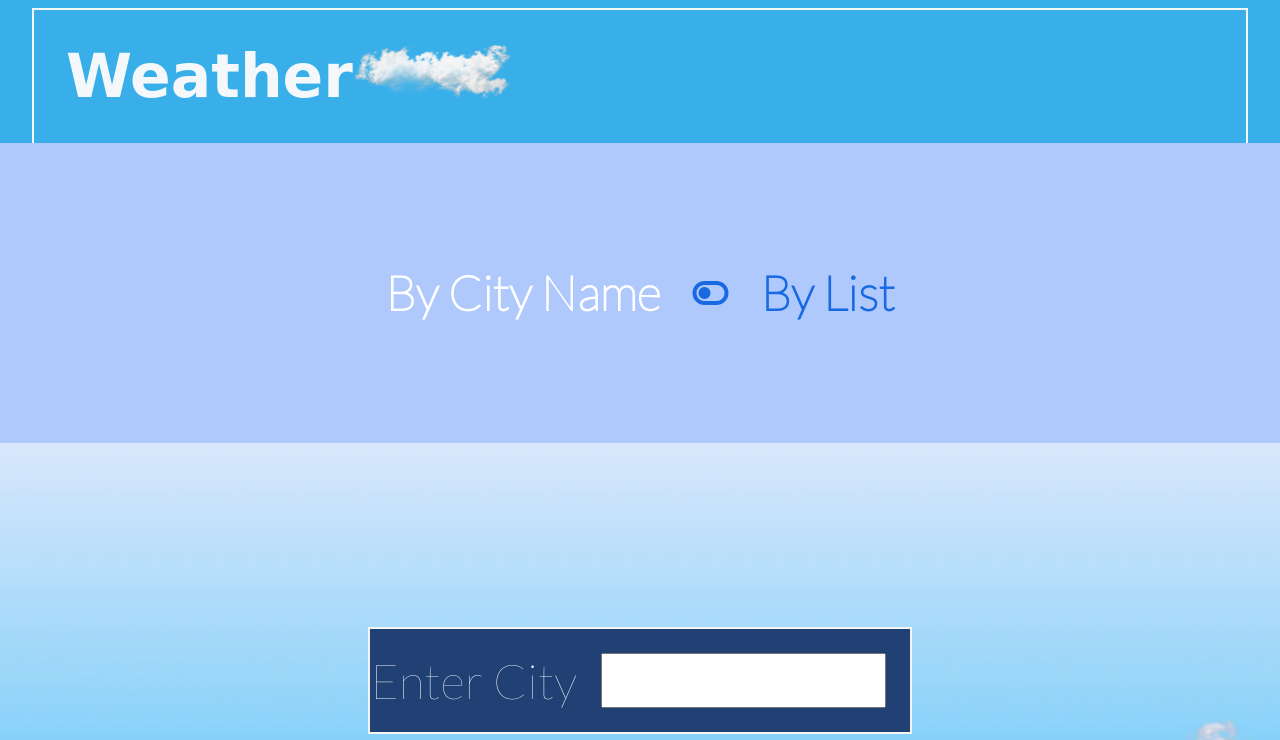
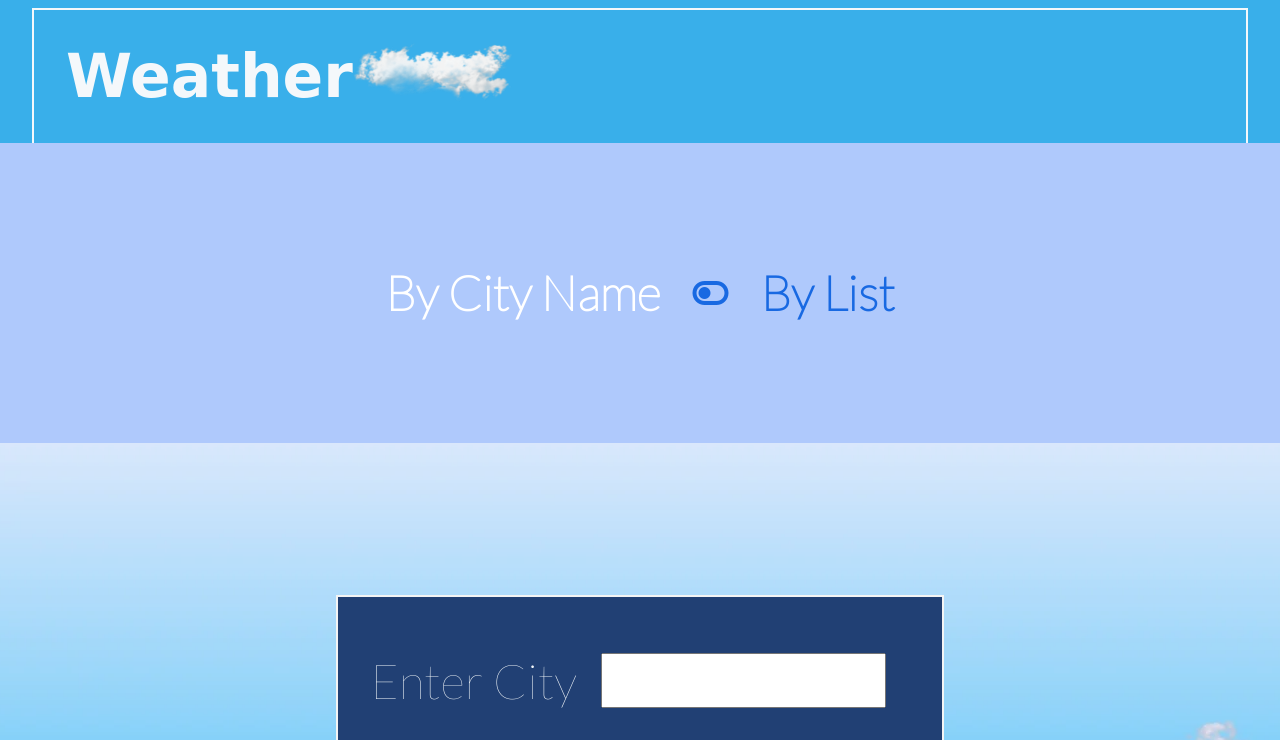
Before and after one commit to priyang12/weather-react, a React (Create React App) app: page / in a window 1280 px wide. Shown: the top 740 px of the page. Built offline with nearby package versions, Linux system fonts and the light colour scheme; the HTML template or start-up script is replaced by a standard one.

Commit message:
Fixed over-flow

```diff
--- a/src/App.css
+++ b/src/App.css
@@ -272,6 +272,7 @@ nav img {
   border: 2px solid #f4f4f4;
   background-color: #214074;
   display: flex;
+  padding: 2em;
   margin-bottom: 3.5em;
 }
 #search #getWeather {
@@ -326,5 +327,6 @@ nav img {
   #search .wetherinput #searchWeather .form-control {
     color: aliceblue;
     flex-direction: column;
+    padding: 0;
   }
 }
```
